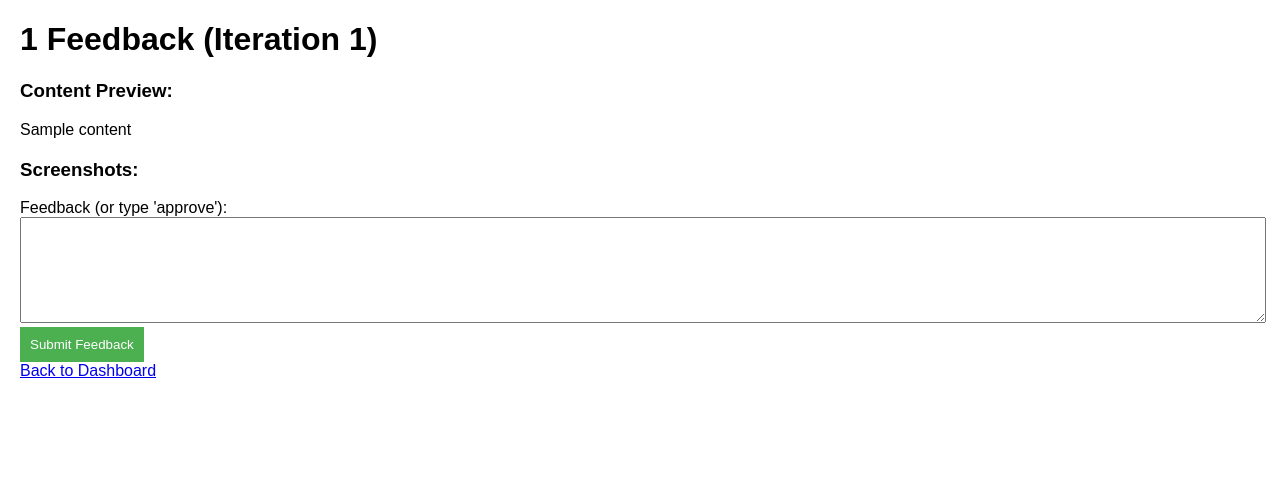
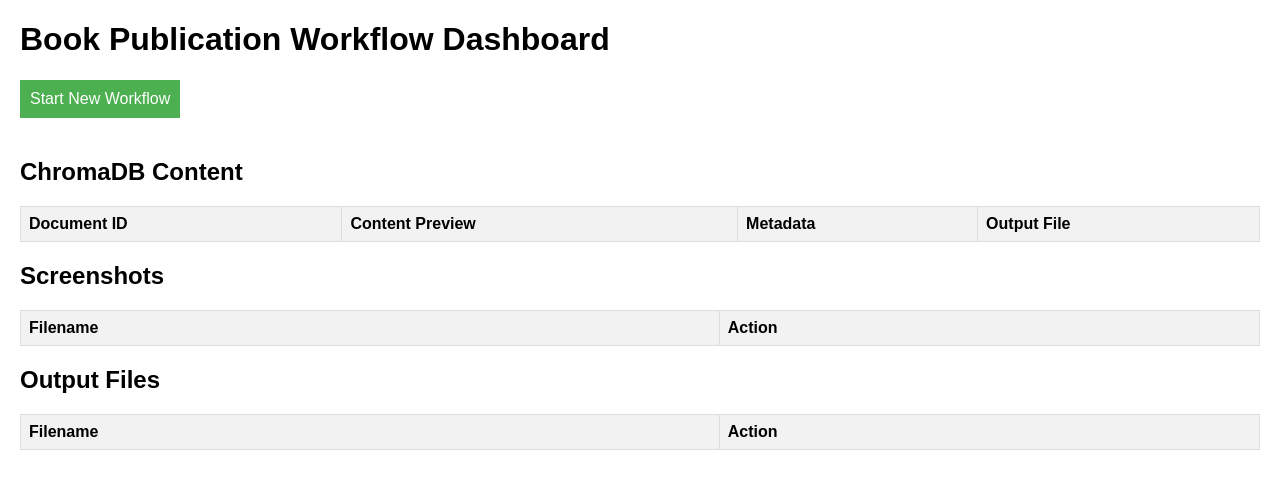
Before and after one commit to Naitik1104/Automated-Book-Publication-Workflow, a Flask app: page /feedback/1/1/1 in a window 1280 px wide. Shown: the top 489 px of the page. Run offline with Flask 3, Linux system fonts and the light colour scheme; data that the repository does not hold is empty.

Commit message:
Update feedback.html

```diff
--- a/templates/feedback.html
+++ b/templates/feedback.html
@@ -2,29 +2,85 @@
 <html lang="en">
 <head>
     <meta charset="UTF-8">
-    <title>Provide Feedback</title>
+    <title>Book Publication Workflow Dashboard</title>
     <style>
         body { font-family: Arial, sans-serif; margin: 20px; }
-        .content-preview { white-space: pre-wrap; margin-bottom: 20px; }
-        textarea { width: 100%; height: 100px; }
-        .button { padding: 10px; background-color: #4CAF50; color: white; border: none; cursor: pointer; }
+        table { border-collapse: collapse; width: 100%; margin-bottom: 20px; }
+        th, td { border: 1px solid #ddd; padding: 8px; text-align: left; }
+        th { background-color: #f2f2f2; }
+        tr:nth-child(even) { background-color: #f9f9f9; }
+        .content-preview { max-width: 500px; white-space: pre-wrap; }
+        .metadata { font-size: 0.9em; color: #555; }
+        .button { padding: 10px; background-color: #4CAF50; color: white; text-decoration: none; display: inline-block; margin-bottom: 20px; }
     </style>
 </head>
 <body>
-    <h1>{{ role.capitalize() }} Feedback (Iteration {{ iteration }})</h1>
-    <h3>Content Preview:</h3>
-    <div class="content-preview">{{ content }}</div>
-    <h3>Screenshots:</h3>
-    {% for path in screenshot_paths %}
-        <p><a href="{{ url_for('serve_screenshot', filename=path|replace('screenshots/', '')) }}" target="_blank">View Screenshot Part {{ loop.index }}</a></p>
-    {% endfor %}
-    <form method="POST" action="{{ url_for('feedback', session_id=session_id, role=role, iteration=iteration) }}">
-        <input type="hidden" name="content" value="{{ content }}">
-        <input type="hidden" name="screenshot_paths" value="{{ screenshot_paths|tojson }}">
-        <label for="feedback">Feedback (or type 'approve'):</label><br>
-        <textarea name="feedback" required></textarea><br>
-        <button type="submit" class="button">Submit Feedback</button>
-    </form>
-    <a href="{{ url_for('index') }}">Back to Dashboard</a>
+    <h1>Book Publication Workflow Dashboard</h1>
+    <a href="{{ url_for('start_workflow') }}" class="button">Start New Workflow</a>
+
+    <h2>ChromaDB Content</h2>
+    <table>
+        <tr>
+            <th>Document ID</th>
+            <th>Content Preview</th>
+            <th>Metadata</th>
+            <th>Output File</th>
+        </tr>
+        {% for doc in documents %}
+        <tr>
+            <td>{{ doc.id }}</td>
+            <td class="content-preview">{{ doc.content }}</td>
+            <td class="metadata">
+                <strong>URL:</strong> {{ doc.metadata.url }}<br>
+                <strong>Timestamp:</strong> {{ doc.metadata.timestamp }}<br>
+                <strong>Screenshot:</strong>
+                {% if doc.metadata.screenshot_path %}
+                    <a href="{{ url_for('serve_screenshot', filename=doc.metadata.screenshot_path|replace('screenshots/', '')) }}" target="_blank">View Screenshot</a>
+                {% else %}
+                    None
+                {% endif %}
+            </td>
+            <td>
+                {% if doc.metadata.session_id %}
+                    {% for file in output_files %}
+                        {% if doc.metadata.session_id in file %}
+                            <a href="{{ url_for('serve_output', filename=file|replace('output/', '')) }}" target="_blank">View Output</a>
+                        {% endif %}
+                    {% endfor %}
+                {% else %}
+                    None
+                {% endif %}
+            </td>
+        </tr>
+        {% endfor %}
+    </table>
+
+    <h2>Screenshots</h2>
+    <table>
+        <tr>
+            <th>Filename</th>
+            <th>Action</th>
+        </tr>
+        {% for screenshot in screenshots %}
+        <tr>
+            <td>{{ screenshot }}</td>
+            <td><a href="{{ url_for('serve_screenshot', filename=screenshot) }}" target="_blank">View</a></td>
+        </tr>
+        {% endfor %}
+    </table>
+
+    <h2>Output Files</h2>
+    <table>
+        <tr>
+            <th>Filename</th>
+            <th>Action</th>
+        </tr>
+        {% for file in output_files %}
+        <tr>
+            <td>{{ file }}</td>
+            <td><a href="{{ url_for('serve_output', filename=file) }}" target="_blank">View</a></td>
+        </tr>
+        {% endfor %}
+    </table>
 </body>
 </html>
```
